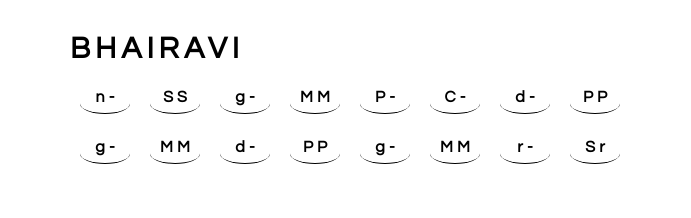
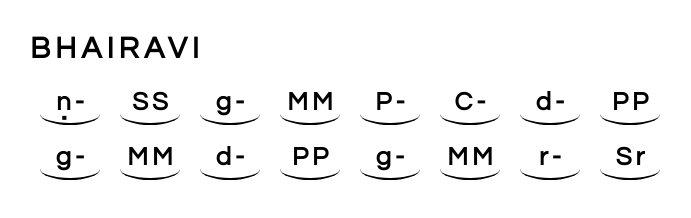
Before and after one commit to sitar-maestros-atlanta/sitar-maestros-atlanta.github.io, a plain HTML site: page index.html in a window 1280 px wide. Shown: the whole page, without its empty margins (340-1031 px from the left). Drawn offline with nearby package versions, Linux system fonts and the light colour scheme.

Commit message:
more js and css

```diff
--- a/raaga.less
+++ b/raaga.less
@@ -32,6 +32,7 @@
 	font-family: 'Century Gothic', CenturyGothic, AppleGothic, sans-serif;
 	font-weight: bold;
 
+
 	.flex-display;
 
 	.margin-col {
@@ -50,6 +51,16 @@
 
     .note {
 	  padding: 0px 2px;
+	  position: relative;
+	  font-size: 1.6rem;
+
+	  &.lower:after {
+		  content:'\0323';
+		  position: absolute;
+		  font-size: 1rem;
+		  left: 8px;
+          font-size: 2rem;
+	  }
 	}
 }
 
@@ -60,9 +71,9 @@
 	}
 
 	.beat {
-	  .flex(0 0 50px);
-      width: 50px;
-      height: 50px;
+	  .flex(0 0 60px);
+      width: 60px;
+      height: 55px;
       text-align: center;
       margin: 0px 10px;
 	}
@@ -79,9 +90,10 @@
 			left: 0px;
 			height: 20px;
 			border-radius: 50%;
-			width: 50px;
+			width: 60px;
 			border-bottom: 1px solid;
 			content: '';
+			border-bottom-width: 2px;
 		}
 	}
 
```
Also changed, not shown: raaga.css (deleted).
